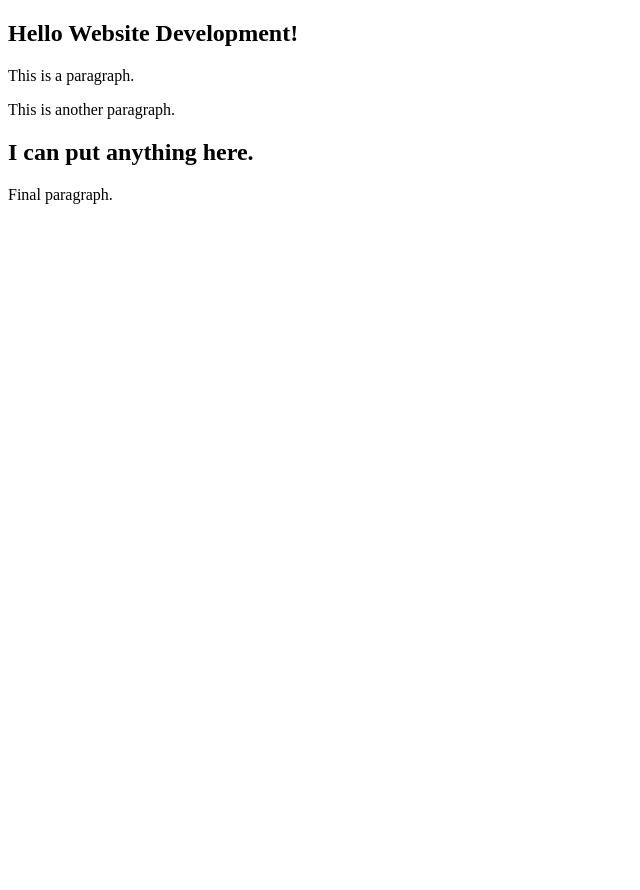
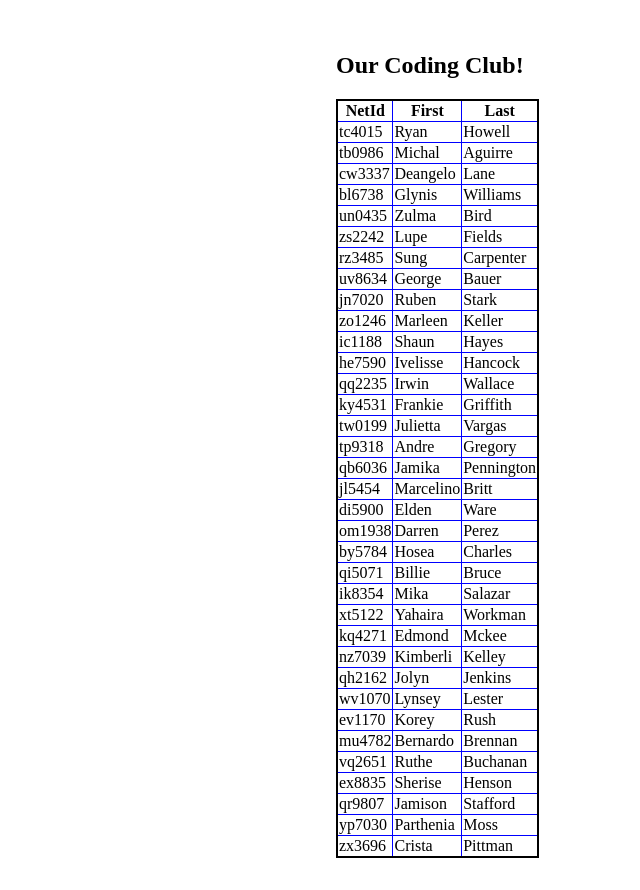
Before and after one commit to r507302003/Website, a React app: page / in a window 1280 px wide. Shown: the whole page, without its empty margins (0-640 px from the left). Before the commit the page ends 800 px from the top, so only its background shows below. Built offline with nearby package versions, Linux system fonts and the light colour scheme.

Commit message:
JSX 3 example.

```diff
--- a/index.css
+++ b/index.css
@@ -1,5 +1,14 @@
-main {
+body {
   max-width: 38rem;
   padding: 2rem;
   margin: auto;
 }
+
+table.myTable {
+    border-collapse: collapse;
+    border: solid 2px;
+}
+
+.myTable td, th {
+  border: solid blue 1px;
+}
--- a/index.js
+++ b/index.js
@@ -1,15 +1,20 @@
 import React from 'react';
 import ReactDOM from 'react-dom';
 import './index.css';
+import members from './students1.json'; // Practice data
 
-// Single JSX element
-const intro = <h1>Hello Website Development!</h1>;
+const intro = <h1>Our Coding Club!</h1>;
+// Take a look at what we imported
+console.log(members);
+// Extremely common pattern mapping array of info to array of JSX
+let rows = members.map(function(u){
+  return <tr key={u.netid}><td>{u.netid}</td><td>{u.firstName}</td><td>{u.lastName}</td></tr>;
+});
 
-// Array of JSX elements
-let content = [<p key="i1">This is a paragraph.</p>,
-  <p key="i2">This is another paragraph.</p>,
-  <h2 key="i3">I can put anything here.</h2>,
-  <footer key="i4"><p>Final paragraph.</p></footer>]
+let memberTable = <table className="myTable">
+  <thead><tr><th>NetId</th><th>First</th><th>Last</th></tr></thead>
+  <tbody>{rows}</tbody>
+</table>;
 
-ReactDOM.render(<section>{intro}{content}</section>,
+ReactDOM.render(<section>{intro}{memberTable}</section>,
   document.getElementById('root'));
--- /dev/null
+++ b/students1.json
@@ -0,0 +1,247 @@
+[
+  {
+    "netid": "tc4015",
+    "firstName": "Ryan",
+    "lastName": "Howell",
+    "email": "seersucker1910@outlook.com",
+    "password": "R3K[Iy0+"
+  },
+  {
+    "netid": "tb0986",
+    "firstName": "Michal",
+    "lastName": "Aguirre",
+    "email": "agaty2027@yahoo.com",
+    "password": "2Gk,Lx7M"
+  },
+  {
+    "netid": "cw3337",
+    "firstName": "Deangelo",
+    "lastName": "Lane",
+    "email": "harpy1986@live.com",
+    "password": "lolSIU{/"
+  },
+  {
+    "netid": "bl6738",
+    "firstName": "Glynis",
+    "lastName": "Williams",
+    "email": "rotavirus2038@outlook.com",
+    "password": ">1Jhhlf}"
+  },
+  {
+    "netid": "un0435",
+    "firstName": "Zulma",
+    "lastName": "Bird",
+    "email": "zapateo1898@gmail.com",
+    "password": "T4\"Vr{r+"
+  },
+  {
+    "netid": "zs2242",
+    "firstName": "Lupe",
+    "lastName": "Fields",
+    "email": "imbued1823@gmail.com",
+    "password": "SK0,Ivi&"
+  },
+  {
+    "netid": "rz3485",
+    "firstName": "Sung",
+    "lastName": "Carpenter",
+    "email": "ephialtes2038@outlook.com",
+    "password": "_Y/waL4N"
+  },
+  {
+    "netid": "uv8634",
+    "firstName": "George",
+    "lastName": "Bauer",
+    "email": "afraid1924@live.com",
+    "password": "!)]4!q_q"
+  },
+  {
+    "netid": "jn7020",
+    "firstName": "Ruben",
+    "lastName": "Stark",
+    "email": "whoever2066@gmail.com",
+    "password": "Il>kEr$@"
+  },
+  {
+    "netid": "zo1246",
+    "firstName": "Marleen",
+    "lastName": "Keller",
+    "email": "berenices1996@outlook.com",
+    "password": ";RwO6{)H"
+  },
+  {
+    "netid": "ic1188",
+    "firstName": "Shaun",
+    "lastName": "Hayes",
+    "email": "monkeyshines1985@gmail.com",
+    "password": "O,Ib3nN\\"
+  },
+  {
+    "netid": "he7590",
+    "firstName": "Ivelisse",
+    "lastName": "Hancock",
+    "email": "gouger1898@live.com",
+    "password": ",H$qemWt"
+  },
+  {
+    "netid": "qq2235",
+    "firstName": "Irwin",
+    "lastName": "Wallace",
+    "email": "woofs1808@yahoo.com",
+    "password": "Sy+d)<_!"
+  },
+  {
+    "netid": "ky4531",
+    "firstName": "Frankie",
+    "lastName": "Griffith",
+    "email": "erasement1803@outlook.com",
+    "password": "t'|x/)$g"
+  },
+  {
+    "netid": "tw0199",
+    "firstName": "Julietta",
+    "lastName": "Vargas",
+    "email": "ezekiel1960@outlook.com",
+    "password": "Rc*pKe$w"
+  },
+  {
+    "netid": "tp9318",
+    "firstName": "Andre",
+    "lastName": "Gregory",
+    "email": "beckoning1842@yandex.com",
+    "password": ":ja=l;<F"
+  },
+  {
+    "netid": "qb6036",
+    "firstName": "Jamika",
+    "lastName": "Pennington",
+    "email": "davidian2001@live.com",
+    "password": "H|K,$XCF"
+  },
+  {
+    "netid": "jl5454",
+    "firstName": "Marcelino",
+    "lastName": "Britt",
+    "email": "craft1923@outlook.com",
+    "password": "'aO\\BhL%"
+  },
+  {
+    "netid": "di5900",
+    "firstName": "Elden",
+    "lastName": "Ware",
+    "email": "chechen1994@yandex.com",
+    "password": ":\">7v>&R"
+  },
+  {
+    "netid": "om1938",
+    "firstName": "Darren",
+    "lastName": "Perez",
+    "email": "wonders1984@live.com",
+    "password": "?H;l~RJd"
+  },
+  {
+    "netid": "by5784",
+    "firstName": "Hosea",
+    "lastName": "Charles",
+    "email": "receipt1827@yandex.com",
+    "password": "81HmMRmj"
+  },
+  {
+    "netid": "qi5071",
+    "firstName": "Billie",
+    "lastName": "Bruce",
+    "email": "chimpanzee1962@outlook.com",
+    "password": "t`qb{'3r"
+  },
+  {
+    "netid": "ik8354",
+    "firstName": "Mika",
+    "lastName": "Salazar",
+    "email": "uakari2044@outlook.com",
+    "password": "eej'EG}'"
+  },
+  {
+    "netid": "xt5122",
+    "firstName": "Yahaira",
+    "lastName": "Workman",
+    "email": "alanson1983@yahoo.com",
+    "password": "\\Yb4=dg="
+  },
+  {
+    "netid": "kq4271",
+    "firstName": "Edmond",
+    "lastName": "Mckee",
+    "email": "commanding1835@yandex.com",
+    "password": "]KrLYY9w"
+  },
+  {
+    "netid": "nz7039",
+    "firstName": "Kimberli",
+    "lastName": "Kelley",
+    "email": "sighless1950@gmail.com",
+    "password": "PH[|3ZRb"
+  },
+  {
+    "netid": "qh2162",
+    "firstName": "Jolyn",
+    "lastName": "Jenkins",
+    "email": "crossways1951@yandex.com",
+    "password": "za8'H5w!"
+  },
+  {
+    "netid": "wv1070",
+    "firstName": "Lynsey",
+    "lastName": "Lester",
+    "email": "cradler1952@outlook.com",
+    "password": "P\"w^e,LC"
+  },
+  {
+    "netid": "ev1170",
+    "firstName": "Korey",
+    "lastName": "Rush",
+    "email": "dendral1939@yandex.com",
+    "password": "n^O/x$nL"
+  },
+  {
+    "netid": "mu4782",
+    "firstName": "Bernardo",
+    "lastName": "Brennan",
+    "email": "rattlesnake1918@yandex.com",
+    "password": "kK,x0(O_"
+  },
+  {
+    "netid": "vq2651",
+    "firstName": "Ruthe",
+    "lastName": "Buchanan",
+    "email": "ambitions1941@yandex.com",
+    "password": "C..|(N(n"
+  },
+  {
+    "netid": "ex8835",
+    "firstName": "Sherise",
+    "lastName": "Henson",
+    "email": "sassiest1978@live.com",
+    "password": "|5_}zR(`"
+  },
+  {
+    "netid": "qr9807",
+    "firstName": "Jamison",
+    "lastName": "Stafford",
+    "email": "clevie2031@gmail.com",
+    "password": ")D*]O[*("
+  },
+  {
+    "netid": "yp7030",
+    "firstName": "Parthenia",
+    "lastName": "Moss",
+    "email": "dorser1963@yandex.com",
+    "password": "^YE&-&t."
+  },
+  {
+    "netid": "zx3696",
+    "firstName": "Crista",
+    "lastName": "Pittman",
+    "email": "adverted1863@gmail.com",
+    "password": "v\"gk6iPa"
+  }
+]
```
